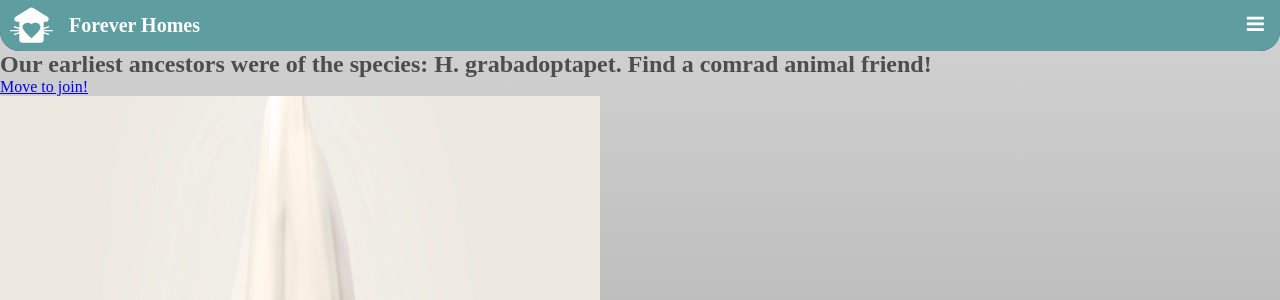
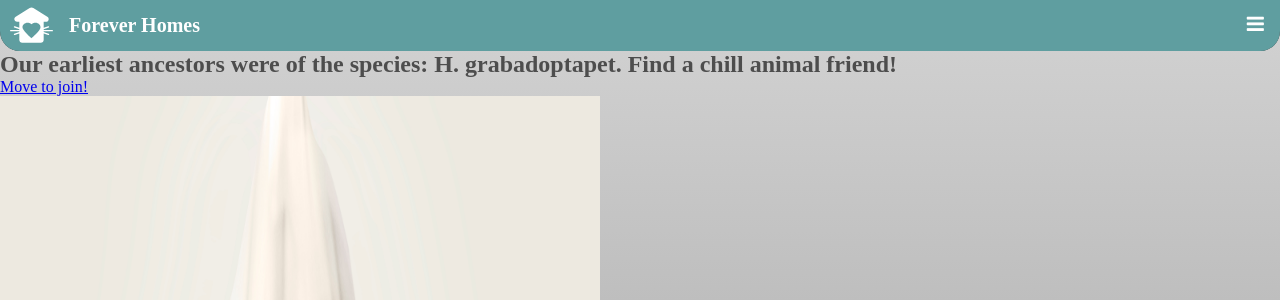
Before and after one commit to JasonToups/forever-homes, a Django app: page / in a window 1280 px wide. Shown: the top 300 px of the page. Run offline with Django 3.2, Linux system fonts and the light colour scheme; some web fonts are replaced.

Commit message:
minor title change

```diff
--- a/main_app/templates/index.html
+++ b/main_app/templates/index.html
@@ -8,7 +8,7 @@
 
         <nav>
 
-                <h1>Our earliest ancestors were of the species: H. grabadoptapet. Find a comrad animal friend! </h1>
+                <h1>Our earliest ancestors were of the species: H. grabadoptapet. Find a chill animal friend! </h1>
 
 
         <!-- Make my username and favorite pet in the create_profile  -->
```
